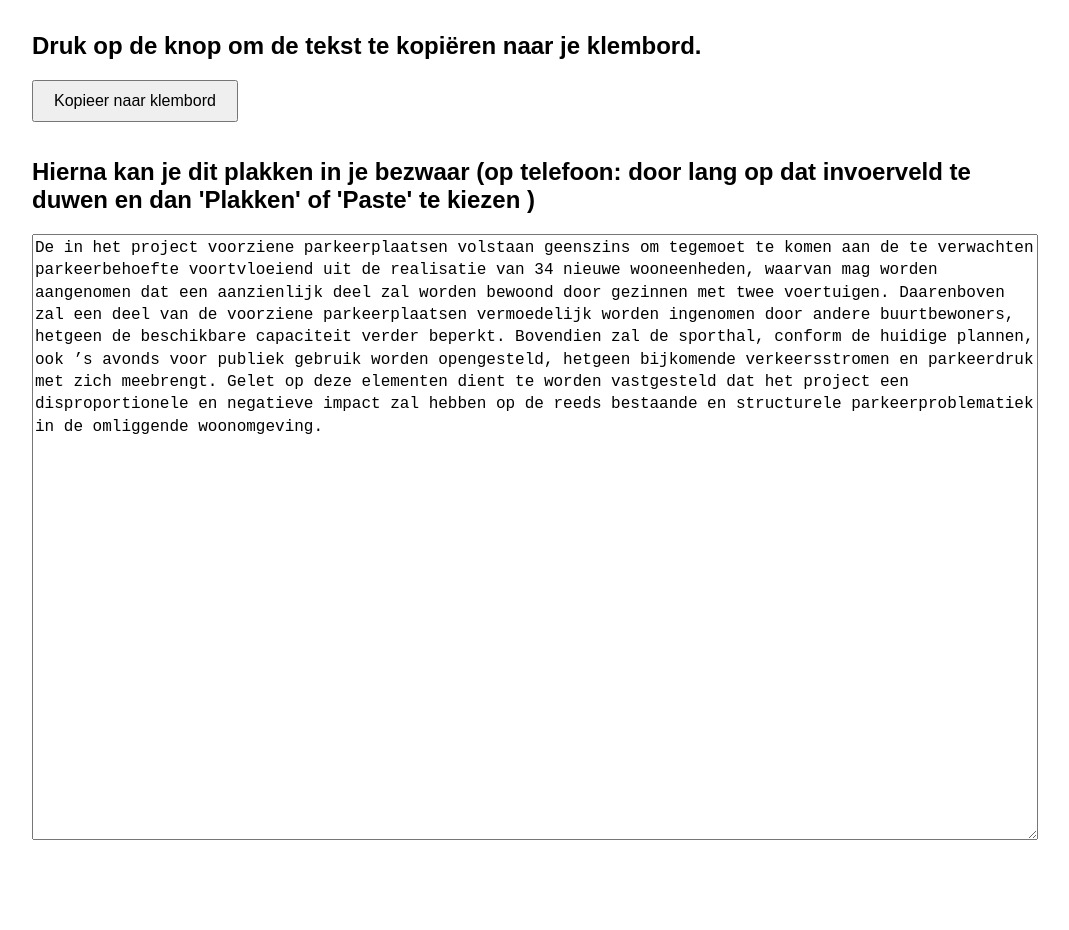
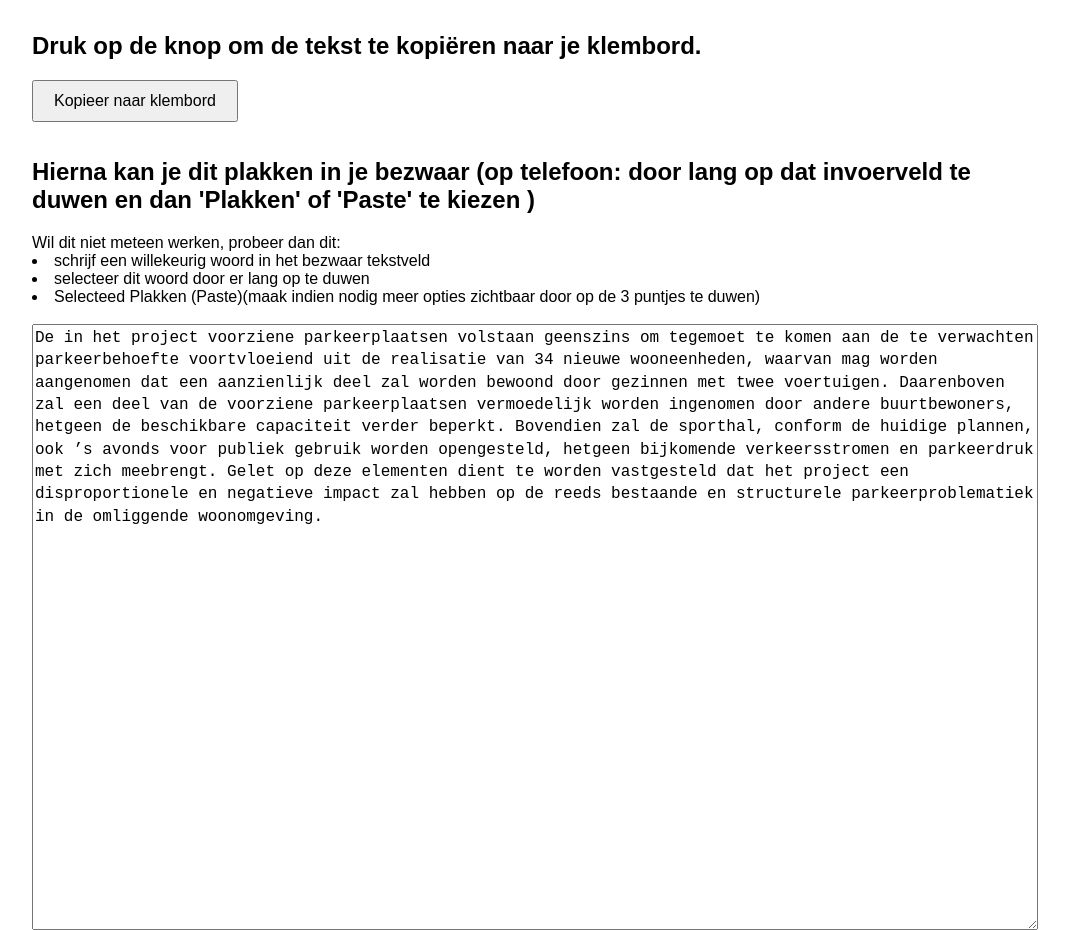
Before and after one commit to davinciverbondstraat/davinciverbondstraat.github.io, a plain HTML site: page index.html in a window 1280 px wide. Shown: the whole page, without its empty margins (0-1069 px from the left). Before the commit the page ends 876 px from the top, so only its background shows below. Drawn offline with Linux system fonts and the light colour scheme.

Commit message:
Update index.html

```diff
--- a/index.html
+++ b/index.html
@@ -29,6 +29,11 @@
   <h2>Druk op de knop om de tekst te kopiëren naar je klembord.</h2>
   <button onclick="copyText()">Kopieer naar klembord</button><br>
   <h2>Hierna kan je dit plakken in je bezwaar (op telefoon: door lang op dat invoerveld te duwen en dan 'Plakken' of 'Paste' te kiezen )</h2>
+  Wil dit niet meteen werken, probeer dan dit:
+  <li>schrijf een willekeurig woord in het bezwaar tekstveld</li>
+  <li>selecteer dit woord door er lang op te duwen</li>
+  <li>Selecteed Plakken (Paste)(maak indien nodig meer opties zichtbaar door op de 3 puntjes te duwen)</li>
+  <br>
   <textarea id="myText" readonly>
 De in het project voorziene parkeerplaatsen volstaan geenszins om tegemoet te komen aan de te verwachten parkeerbehoefte voortvloeiend uit de realisatie van 34 nieuwe wooneenheden, waarvan mag worden aangenomen dat een aanzienlijk deel zal worden bewoond door gezinnen met twee voertuigen. Daarenboven zal een deel van de voorziene parkeerplaatsen vermoedelijk worden ingenomen door andere buurtbewoners, hetgeen de beschikbare capaciteit verder beperkt. Bovendien zal de sporthal, conform de huidige plannen, ook ’s avonds voor publiek gebruik worden opengesteld, hetgeen bijkomende verkeersstromen en parkeerdruk met zich meebrengt. Gelet op deze elementen dient te worden vastgesteld dat het project een disproportionele en negatieve impact zal hebben op de reeds bestaande en structurele parkeerproblematiek in de omliggende woonomgeving.
   </textarea>
```
